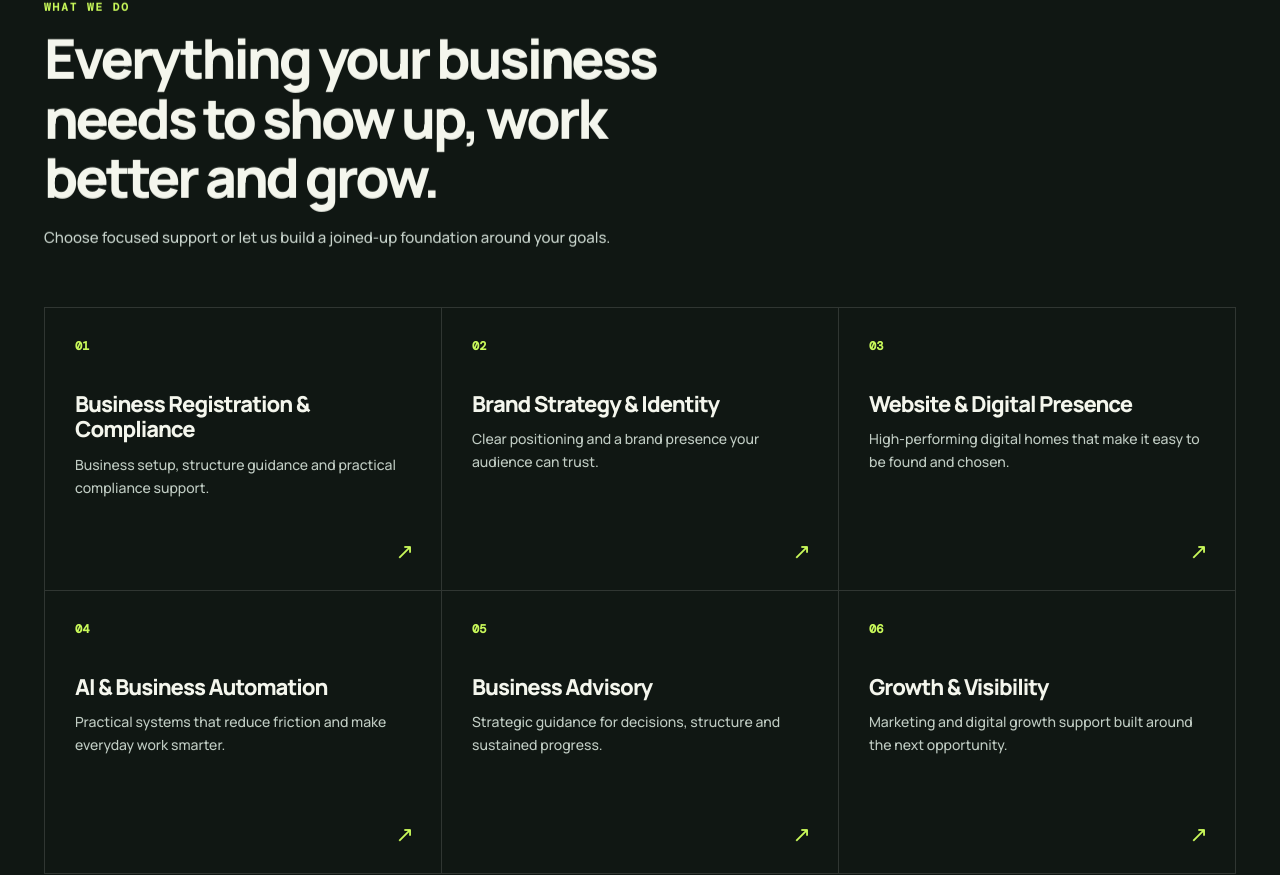
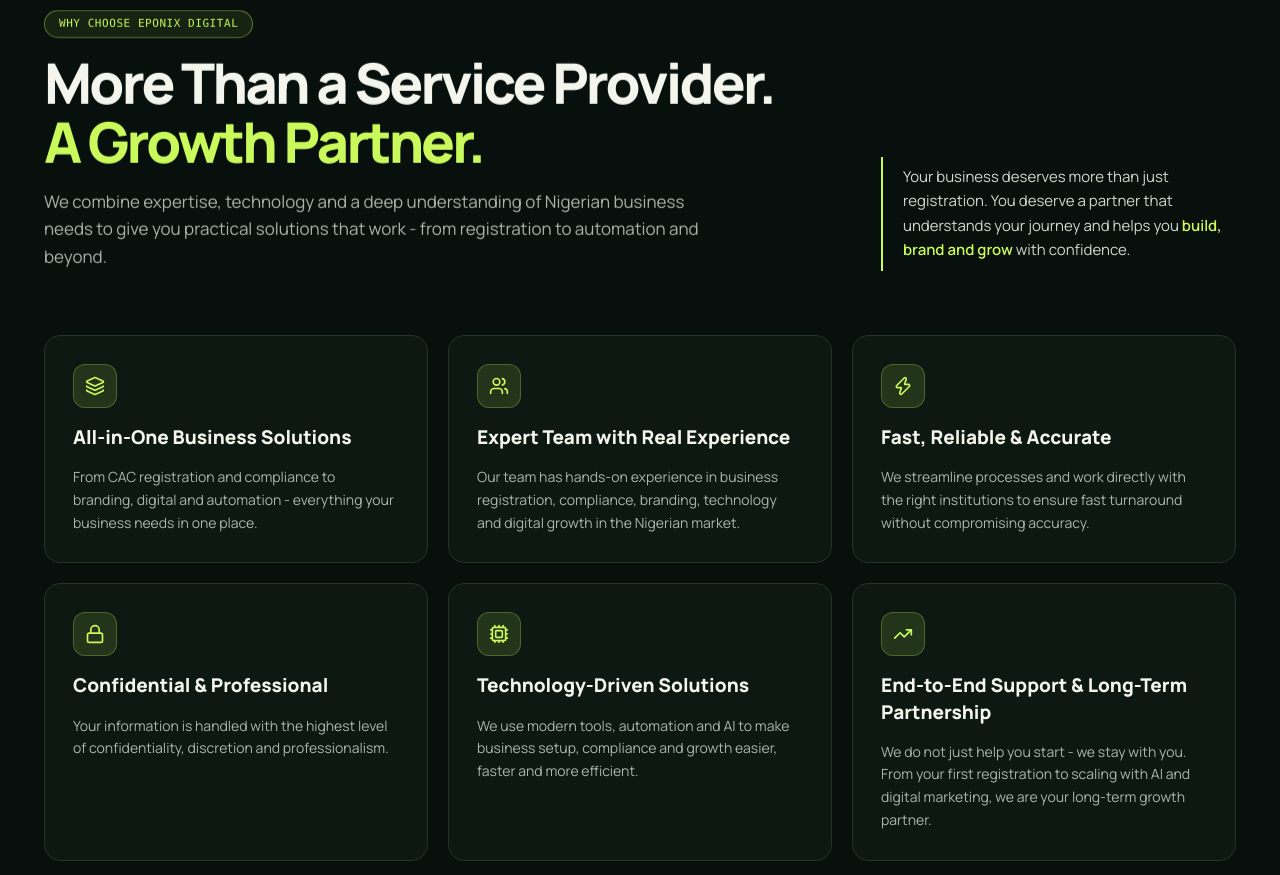
Before and after one commit to dev-anna-life/harrison-mosco, a Next.js app: page / in a window 1280 px wide. Shown: the part 2978-3853 px from the top of the page. Built offline with nearby package versions, Linux system fonts and the light colour scheme; a web font is replaced by a local one.

Commit message:
Bold hero background, cream theme for Talk to Our Team, and replace What We Do with Growth Partner section

```diff
--- a/app/page.tsx
+++ b/app/page.tsx
@@ -2,6 +2,7 @@
 
 import React, { useState } from "react";
 import Link from "next/link";
+import { Layers, Users, Zap, Lock, Cpu, TrendingUp } from "lucide-react";
 
 export default function HomePage() {
   const [formData, setFormData] = useState({
@@ -215,51 +216,112 @@
         </div>
       </section>
 
-      {/* 6. Services */}
-      <section className="services section" id="services">
-        <div className="wrap">
-          <div className="section-head reveal">
-            <div className="eyebrow">What we do</div>
-            <h2>Everything your business needs to show up, work better and grow.</h2>
-            <p>Choose focused support or let us build a joined-up foundation around your goals.</p>
+      {/* 6. Why Choose Eponix Digital / More Than a Service Provider */}
+      <section className="bg-[#07100c] text-[#f4f6ed] py-24 lg:py-32 border-b border-[rgba(201,249,90,0.14)]" id="services">
+        <div className="site-container">
+          {/* Section Header */}
+          <div className="grid grid-cols-1 lg:grid-cols-12 gap-8 lg:gap-16 items-end mb-16">
+            <div className="lg:col-span-8 space-y-4 reveal">
+              <div className="inline-flex items-center gap-2 px-3.5 py-1 rounded-full border border-[rgba(201,249,90,0.4)] bg-[rgba(201,249,90,0.08)] font-mono text-[11px] uppercase tracking-wider text-[#c9f95a]">
+                Why Choose Eponix Digital
+              </div>
+              <h2 className="text-[34px] sm:text-[46px] lg:text-[56px] font-bold leading-[1.05] tracking-[-0.05em] text-[#f4f6ed]">
+                More Than a Service Provider.
+                <span className="block text-[#c9f95a]">A Growth Partner.</span>
+              </h2>
+              <p className="text-[15px] sm:text-[17px] text-[#aab6ad] max-w-2xl leading-relaxed">
+                We combine expertise, technology and a deep understanding of Nigerian business needs to give you practical solutions that work - from registration to automation and beyond.
+              </p>
+            </div>
+
+            <div className="lg:col-span-4 reveal">
+              <div className="border-l-2 border-[#c9f95a] pl-5 py-2">
+                <p className="text-[14px] sm:text-[15px] text-[#ccd9cf] leading-relaxed">
+                  Your business deserves more than just registration. You deserve a partner that understands your journey and helps you <strong className="text-[#c9f95a] font-semibold">build, brand and grow</strong> with confidence.
+                </p>
+              </div>
+            </div>
           </div>
-          <div className="service-grid reveal">
-            <Link className="service" href="/services">
-              <div className="service-n">01</div>
-              <h3>Business Registration &amp; Compliance</h3>
-              <p>Business setup, structure guidance and practical compliance support.</p>
-              <div className="s-arrow">↗</div>
-            </Link>
-            <Link className="service" href="/services">
-              <div className="service-n">02</div>
-              <h3>Brand Strategy &amp; Identity</h3>
-              <p>Clear positioning and a brand presence your audience can trust.</p>
-              <div className="s-arrow">↗</div>
-            </Link>
-            <Link className="service" href="/services">
-              <div className="service-n">03</div>
-              <h3>Website &amp; Digital Presence</h3>
-              <p>High-performing digital homes that make it easy to be found and chosen.</p>
-              <div className="s-arrow">↗</div>
-            </Link>
-            <Link className="service" href="/services">
-              <div className="service-n">04</div>
-              <h3>AI &amp; Business Automation</h3>
-              <p>Practical systems that reduce friction and make everyday work smarter.</p>
-              <div className="s-arrow">↗</div>
-            </Link>
-            <Link className="service" href="/services">
-              <div className="service-n">05</div>
-              <h3>Business Advisory</h3>
-              <p>Strategic guidance for decisions, structure and sustained progress.</p>
-              <div className="s-arrow">↗</div>
-            </Link>
-            <Link className="service" href="/services">
-              <div className="service-n">06</div>
-              <h3>Growth &amp; Visibility</h3>
-              <p>Marketing and digital growth support built around the next opportunity.</p>
-              <div className="s-arrow">↗</div>
-            </Link>
+
+          {/* 6 Grid Cards - Icons, Headlines & Descriptions ONLY */}
+          <div className="grid grid-cols-1 md:grid-cols-2 lg:grid-cols-3 gap-5 reveal">
+            {/* Card 1 */}
+            <div className="p-7 rounded-2xl bg-[rgba(13,26,19,0.85)] border border-[#213527] hover:border-[rgba(201,249,90,0.4)] transition-all duration-300 flex flex-col justify-start space-y-4 hover:-translate-y-1 hover:shadow-[0_12px_30px_rgba(0,0,0,0.4)]">
+              <div className="w-11 h-11 rounded-xl bg-[rgba(201,249,90,0.12)] border border-[rgba(201,249,90,0.25)] flex items-center justify-center text-[#c9f95a]">
+                <Layers className="w-5 h-5" />
+              </div>
+              <h3 className="text-[19px] font-bold text-[#f4f6ed] leading-snug">
+                All-in-One Business Solutions
+              </h3>
+              <p className="text-[14px] text-[#aab6ad] leading-relaxed">
+                From CAC registration and compliance to branding, digital and automation - everything your business needs in one place.
+              </p>
+            </div>
+
+            {/* Card 2 */}
+            <div className="p-7 rounded-2xl bg-[rgba(13,26,19,0.85)] border border-[#213527] hover:border-[rgba(201,249,90,0.4)] transition-all duration-300 flex flex-col justify-start space-y-4 hover:-translate-y-1 hover:shadow-[0_12px_30px_rgba(0,0,0,0.4)]">
+              <div className="w-11 h-11 rounded-xl bg-[rgba(201,249,90,0.12)] border border-[rgba(201,249,90,0.25)] flex items-center justify-center text-[#c9f95a]">
+                <Users className="w-5 h-5" />
+              </div>
+              <h3 className="text-[19px] font-bold text-[#f4f6ed] leading-snug">
+                Expert Team with Real Experience
+              </h3>
+              <p className="text-[14px] text-[#aab6ad] leading-relaxed">
+                Our team has hands-on experience in business registration, compliance, branding, technology and digital growth in the Nigerian market.
+              </p>
+            </div>
+
+            {/* Card 3 */}
+            <div className="p-7 rounded-2xl bg-[rgba(13,26,19,0.85)] border border-[#213527] hover:border-[rgba(201,249,90,0.4)] transition-all duration-300 flex flex-col justify-start space-y-4 hover:-translate-y-1 hover:shadow-[0_12px_30px_rgba(0,0,0,0.4)]">
+              <div className="w-11 h-11 rounded-xl bg-[rgba(201,249,90,0.12)] border border-[rgba(201,249,90,0.25)] flex items-center justify-center text-[#c9f95a]">
+                <Zap className="w-5 h-5" />
+              </div>
+              <h3 className="text-[19px] font-bold text-[#f4f6ed] leading-snug">
+                Fast, Reliable &amp; Accurate
+              </h3>
+              <p className="text-[14px] text-[#aab6ad] leading-relaxed">
+                We streamline processes and work directly with the right institutions to ensure fast turnaround without compromising accuracy.
+              </p>
+            </div>
+
+            {/* Card 4 */}
+            <div className="p-7 rounded-2xl bg-[rgba(13,26,19,0.85)] border border-[#213527] hover:border-[rgba(201,249,90,0.4)] transition-all duration-300 flex flex-col justify-start space-y-4 hover:-translate-y-1 hover:shadow-[0_12px_30px_rgba(0,0,0,0.4)]">
+              <div className="w-11 h-11 rounded-xl bg-[rgba(201,249,90,0.12)] border border-[rgba(201,249,90,0.25)] flex items-center justify-center text-[#c9f95a]">
+                <Lock className="w-5 h-5" />
+              </div>
+              <h3 className="text-[19px] font-bold text-[#f4f6ed] leading-snug">
+                Confidential &amp; Professional
+              </h3>
+              <p className="text-[14px] text-[#aab6ad] leading-relaxed">
+                Your information is handled with the highest level of confidentiality, discretion and professionalism.
+              </p>
+            </div>
+
+            {/* Card 5 */}
+            <div className="p-7 rounded-2xl bg-[rgba(13,26,19,0.85)] border border-[#213527] hover:border-[rgba(201,249,90,0.4)] transition-all duration-300 flex flex-col justify-start space-y-4 hover:-translate-y-1 hover:shadow-[0_12px_30px_rgba(0,0,0,0.4)]">
+              <div className="w-11 h-11 rounded-xl bg-[rgba(201,249,90,0.12)] border border-[rgba(201,249,90,0.25)] flex items-center justify-center text-[#c9f95a]">
+                <Cpu className="w-5 h-5" />
+              </div>
+              <h3 className="text-[19px] font-bold text-[#f4f6ed] leading-snug">
+                Technology-Driven Solutions
+              </h3>
+              <p className="text-[14px] text-[#aab6ad] leading-relaxed">
+                We use modern tools, automation and AI to make business setup, compliance and growth easier, faster and more efficient.
+              </p>
+            </div>
+
+            {/* Card 6 */}
+            <div className="p-7 rounded-2xl bg-[rgba(13,26,19,0.85)] border border-[#213527] hover:border-[rgba(201,249,90,0.4)] transition-all duration-300 flex flex-col justify-start space-y-4 hover:-translate-y-1 hover:shadow-[0_12px_30px_rgba(0,0,0,0.4)]">
+              <div className="w-11 h-11 rounded-xl bg-[rgba(201,249,90,0.12)] border border-[rgba(201,249,90,0.25)] flex items-center justify-center text-[#c9f95a]">
+                <TrendingUp className="w-5 h-5" />
+              </div>
+              <h3 className="text-[19px] font-bold text-[#f4f6ed] leading-snug">
+                End-to-End Support &amp; Long-Term Partnership
+              </h3>
+              <p className="text-[14px] text-[#aab6ad] leading-relaxed">
+                We do not just help you start - we stay with you. From your first registration to scaling with AI and digital marketing, we are your long-term growth partner.
+              </p>
+            </div>
           </div>
         </div>
       </section>
```
Also changed, not shown: app/ultimate/page.tsx (+28 -24 lines).
